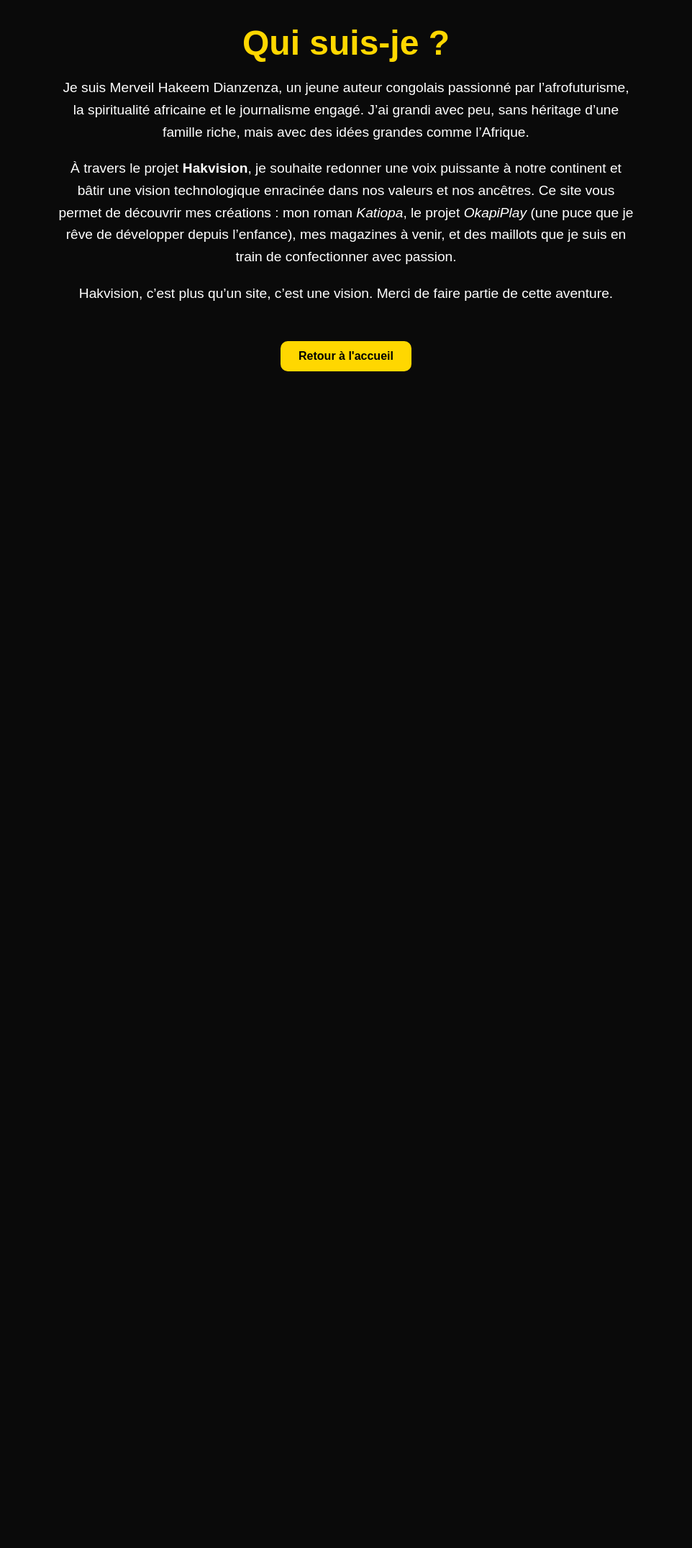
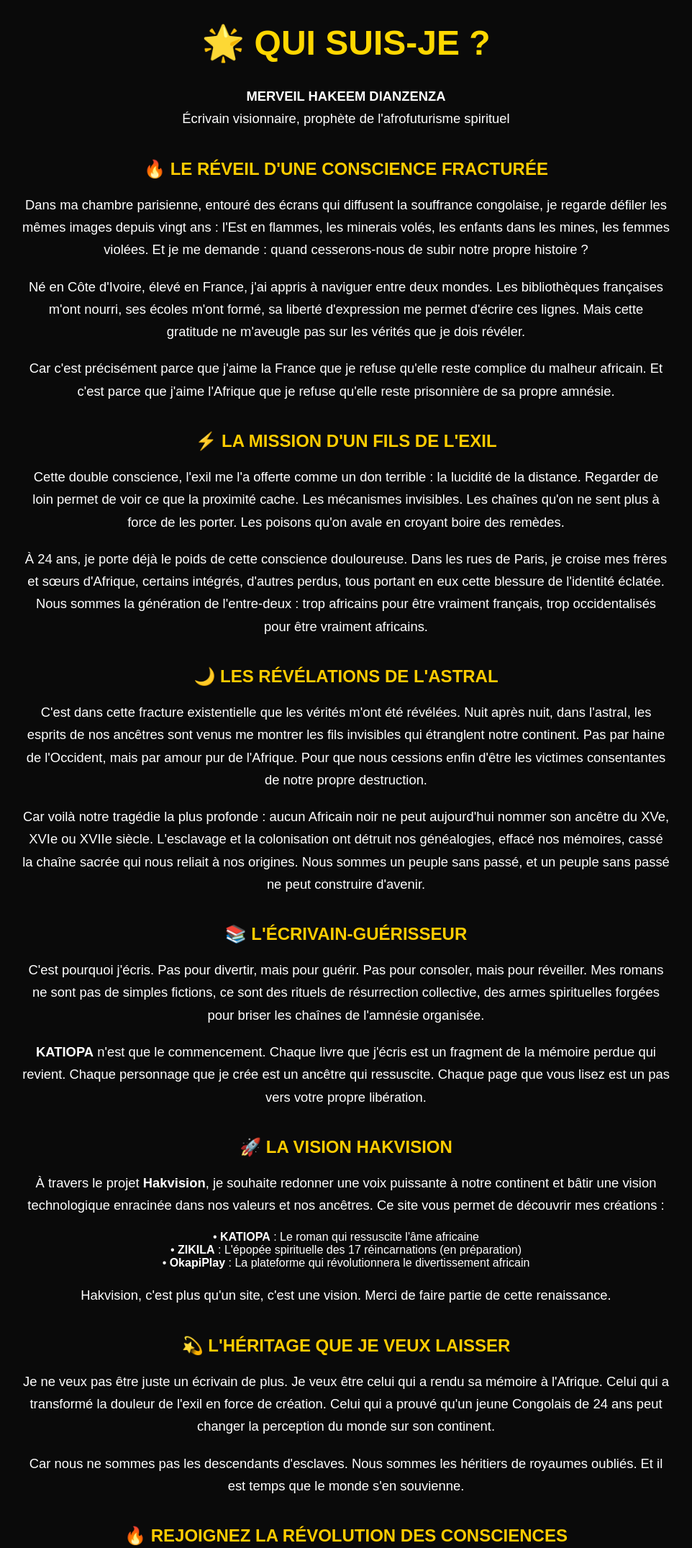
Before and after one commit to HAKEEM243/Hakvision, a plain HTML site: page bio.html in a window 1280 px wide. Shown: the part 40-2191 px from the top of the page at 72% size, without its empty margins (159-1121 px from the left). Before the commit the page ends 800 px from the top, so only its background shows below. Drawn offline with Linux system fonts and the light colour scheme.

Commit message:
Update bio.html

```diff
--- a/bio.html
+++ b/bio.html
@@ -3,36 +3,37 @@
 <head>
   <meta charset="UTF-8">
   <meta name="viewport" content="width=device-width, initial-scale=1.0">
-  <meta name="description" content="Découvrez la biographie de Merveil Hakeem Dianzenza, auteur congolais passionné par l’afrofuturisme et la technologie africaine." />
-  <meta name="keywords" content="biographie, Hakeem Dianzenza, Hakvision, Katiopa, OkapiPlay, afrofuturisme, Congo, auteur africain" />
+  <meta name="description" content="Découvrez la biographie de Merveil Hakeem Dianzenza, écrivain visionnaire et pionnier de l’afrofuturisme spirituel africain." />
+  <meta name="keywords" content="biographie, Hakeem Dianzenza, Hakvision, Katiopa, Zikila, afrofuturisme spirituel, Congo, écrivain africain" />
   <meta name="author" content="Merveil Hakeem Dianzenza" />
   <title>Qui suis-je - Hakvision</title>
   <style>
     body {
       margin: 0;
-      padding: 40px;
+      padding: 40px 20px;
       background-color: #0a0a0a;
       font-family: Arial, sans-serif;
       color: white;
       text-align: center;
     }
-
     h1 {
       font-size: 3em;
       color: #FFD700;
-      margin-bottom: 20px;
+      margin-bottom: 30px;
     }
-
+    h2 {
+      color: #ffcc00;
+      margin-top: 40px;
+    }
     p {
-      font-size: 1.2em;
-      line-height: 1.6;
-      max-width: 800px;
-      margin: 0 auto 20px auto;
+      font-size: 1.15em;
+      line-height: 1.7;
+      max-width: 900px;
+      margin: 20px auto;
     }
-
     .btn {
       display: inline-block;
-      margin-top: 30px;
+      margin-top: 40px;
       padding: 12px 25px;
       background-color: #FFD700;
       color: black;
@@ -41,20 +42,68 @@
       text-decoration: none;
       transition: background-color 0.3s;
     }
-
     .btn:hover {
       background-color: #e6c200;
+    }
+    footer {
+      margin-top: 60px;
+      font-size: 0.8em;
+      color: #aaa;
     }
   </style>
 </head>
 <body>
-  <h1>Qui suis-je ?</h1>
-  <p>Je suis Merveil Hakeem Dianzenza, un jeune auteur congolais passionné par l’afrofuturisme, la spiritualité africaine et le journalisme engagé. J’ai grandi avec peu, sans héritage d’une famille riche, mais avec des idées grandes comme l’Afrique.</p>
+  <h1>🌟 QUI SUIS-JE ?</h1>
 
-  <p>À travers le projet <strong>Hakvision</strong>, je souhaite redonner une voix puissante à notre continent et bâtir une vision technologique enracinée dans nos valeurs et nos ancêtres. Ce site vous permet de découvrir mes créations : mon roman <em>Katiopa</em>, le projet <em>OkapiPlay</em> (une puce que je rêve de développer depuis l’enfance), mes magazines à venir, et des maillots que je suis en train de confectionner avec passion.</p>
+  <p><strong>MERVEIL HAKEEM DIANZENZA</strong><br>
+  Écrivain visionnaire, prophète de l'afrofuturisme spirituel</p>
 
-  <p>Hakvision, c’est plus qu’un site, c’est une vision. Merci de faire partie de cette aventure.</p>
+  <h2>🔥 LE RÉVEIL D'UNE CONSCIENCE FRACTURÉE</h2>
+  <p>Dans ma chambre parisienne, entouré des écrans qui diffusent la souffrance congolaise, je regarde défiler les mêmes images depuis vingt ans : l'Est en flammes, les minerais volés, les enfants dans les mines, les femmes violées. Et je me demande : quand cesserons-nous de subir notre propre histoire ?</p>
 
-  <a href="index.html" class="btn">Retour à l'accueil</a>
+  <p>Né en Côte d'Ivoire, élevé en France, j'ai appris à naviguer entre deux mondes. Les bibliothèques françaises m'ont nourri, ses écoles m'ont formé, sa liberté d'expression me permet d'écrire ces lignes. Mais cette gratitude ne m'aveugle pas sur les vérités que je dois révéler.</p>
+
+  <p>Car c'est précisément parce que j'aime la France que je refuse qu'elle reste complice du malheur africain. Et c'est parce que j'aime l'Afrique que je refuse qu'elle reste prisonnière de sa propre amnésie.</p>
+
+  <h2>⚡ LA MISSION D'UN FILS DE L'EXIL</h2>
+  <p>Cette double conscience, l'exil me l'a offerte comme un don terrible : la lucidité de la distance. Regarder de loin permet de voir ce que la proximité cache. Les mécanismes invisibles. Les chaînes qu'on ne sent plus à force de les porter. Les poisons qu'on avale en croyant boire des remèdes.</p>
+
+  <p>À 24 ans, je porte déjà le poids de cette conscience douloureuse. Dans les rues de Paris, je croise mes frères et sœurs d'Afrique, certains intégrés, d'autres perdus, tous portant en eux cette blessure de l'identité éclatée. Nous sommes la génération de l'entre-deux : trop africains pour être vraiment français, trop occidentalisés pour être vraiment africains.</p>
+
+  <h2>🌙 LES RÉVÉLATIONS DE L'ASTRAL</h2>
+  <p>C'est dans cette fracture existentielle que les vérités m'ont été révélées. Nuit après nuit, dans l'astral, les esprits de nos ancêtres sont venus me montrer les fils invisibles qui étranglent notre continent. Pas par haine de l'Occident, mais par amour pur de l'Afrique. Pour que nous cessions enfin d'être les victimes consentantes de notre propre destruction.</p>
+
+  <p>Car voilà notre tragédie la plus profonde : aucun Africain noir ne peut aujourd'hui nommer son ancêtre du XVe, XVIe ou XVIIe siècle. L'esclavage et la colonisation ont détruit nos généalogies, effacé nos mémoires, cassé la chaîne sacrée qui nous reliait à nos origines. Nous sommes un peuple sans passé, et un peuple sans passé ne peut construire d'avenir.</p>
+
+  <h2>📚 L'ÉCRIVAIN-GUÉRISSEUR</h2>
+  <p>C'est pourquoi j'écris. Pas pour divertir, mais pour guérir. Pas pour consoler, mais pour réveiller. Mes romans ne sont pas de simples fictions, ce sont des rituels de résurrection collective, des armes spirituelles forgées pour briser les chaînes de l'amnésie organisée.</p>
+
+  <p><strong>KATIOPA</strong> n'est que le commencement. Chaque livre que j'écris est un fragment de la mémoire perdue qui revient. Chaque personnage que je crée est un ancêtre qui ressuscite. Chaque page que vous lisez est un pas vers votre propre libération.</p>
+
+  <h2>🚀 LA VISION HAKVISION</h2>
+  <p>À travers le projet <strong>Hakvision</strong>, je souhaite redonner une voix puissante à notre continent et bâtir une vision technologique enracinée dans nos valeurs et nos ancêtres. Ce site vous permet de découvrir mes créations :</p>
+  <ul style="list-style: none; padding: 0;">
+    <li>• <strong>KATIOPA</strong> : Le roman qui ressuscite l'âme africaine</li>
+    <li>• <strong>ZIKILA</strong> : L'épopée spirituelle des 17 réincarnations (en préparation)</li>
+    <li>• <strong>OkapiPlay</strong> : La plateforme qui révolutionnera le divertissement africain</li>
+  </ul>
+
+  <p>Hakvision, c'est plus qu'un site, c'est une vision. Merci de faire partie de cette renaissance.</p>
+
+  <h2>💫 L'HÉRITAGE QUE JE VEUX LAISSER</h2>
+  <p>Je ne veux pas être juste un écrivain de plus. Je veux être celui qui a rendu sa mémoire à l'Afrique. Celui qui a transformé la douleur de l'exil en force de création. Celui qui a prouvé qu'un jeune Congolais de 24 ans peut changer la perception du monde sur son continent.</p>
+
+  <p>Car nous ne sommes pas les descendants d'esclaves. Nous sommes les héritiers de royaumes oubliés. Et il est temps que le monde s'en souvienne.</p>
+
+  <h2>🔥 REJOIGNEZ LA RÉVOLUTION DES CONSCIENCES</h2>
+  <p>Si mes mots résonnent en vous, si cette quête de vérité vous appelle, alors vous êtes prêt à entrer dans l'univers que je construis. Livre après livre, film après film, nous allons réécrire l'histoire de l'Afrique.</p>
+
+  <p>L'avenir commence maintenant. Et il commence par vous.</p>
+
+  <a href="index.html" class="btn">← Retour à l'accueil</a>
+
+  <footer>
+    © 2025 Merveil Hakeem Dianzenza – Tous droits réservés • Hakvision
+  </footer>
 </body>
 </html>
```
